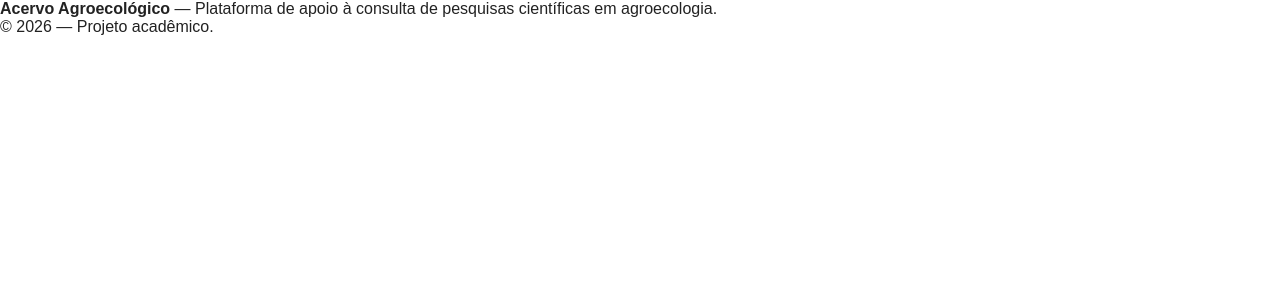
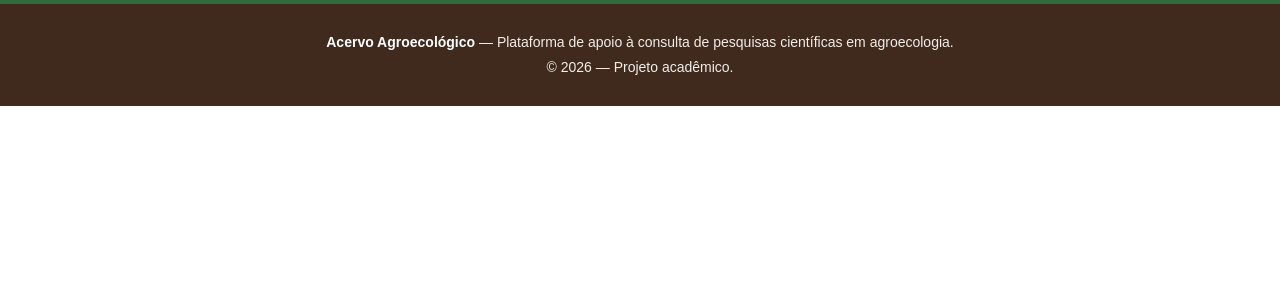
Before and after one commit to vitorj-fatec/acervo-agroecologico, a PHP site: page /includes/footer.php in a window 1280 px wide. Shown: the top 300 px of the page. Run offline with PHP 8.4, Linux system fonts and the light colour scheme.

Commit message:
Update style.css

```diff
--- a/tcc-agroecologia/css/style.css
+++ b/tcc-agroecologia/css/style.css
@@ -393,3 +393,29 @@ body {
     }
 
 }
+/* =========================================================
+   RODAPÉ
+   ========================================================= */
+
+.rodape-site {
+    margin-top: auto;
+    padding: 24px 20px;
+
+    background-color: #3f2a1d;
+    color: #f3ede7;
+
+    border-top: 4px solid #2f6b3b;
+
+    text-align: center;
+}
+
+.rodape-site p {
+    margin: 4px 0;
+
+    font-size: 14px;
+    line-height: 1.5;
+}
+
+.rodape-site strong {
+    color: #ffffff;
+}
```
